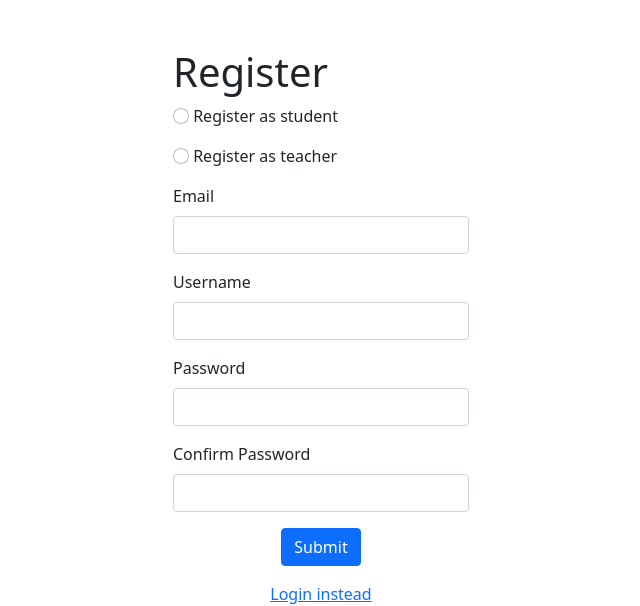
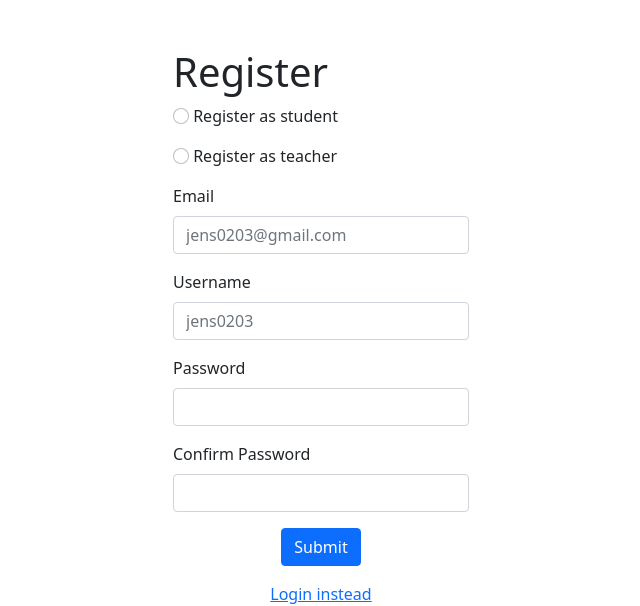
Before and after one commit to imrying/pylearn, a Django app: page /register/ in a window 1280 px wide. Shown: the top 606 px of the page, without its empty margins (319-959 px from the left). Run offline with Django 3.2, Linux system fonts and the light colour scheme.

Commit message:
add placeholder text

```diff
--- a/app/templates/register.html
+++ b/app/templates/register.html
@@ -39,12 +39,12 @@
 
         <div class="mb-3">
             <label for="email" class="form-label">Email</label>
-            <input name="email" type="email" class="form-control" id="email" aria-describedby="emailHelp" value="{{ email }}">
+            <input name="email" type="email" class="form-control" id="email" placeholder="jens0203@gmail.com" aria-describedby="emailHelp" value="{{ email }}">
         </div>
 
         <div class="mb-3">
             <label for="username" class="form-label">Username</label>
-            <input name="username" type="username" class="form-control" id="username" aria-describedby="usernameHelp" value="{{ username }}">
+            <input name="username" type="username" class="form-control" id="username" placeholder="jens0203" aria-describedby="usernameHelp" value="{{ username }}">
         </div>
 
         <div class="mb-3">
```
